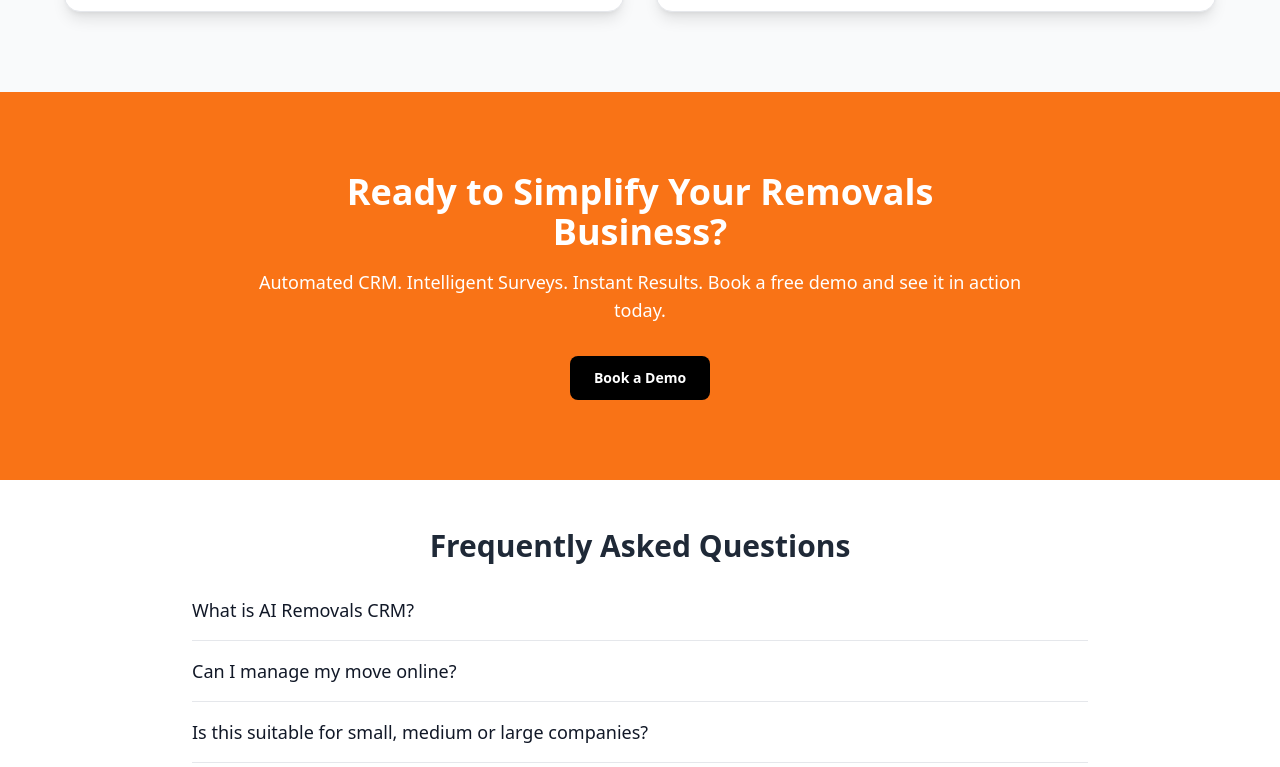
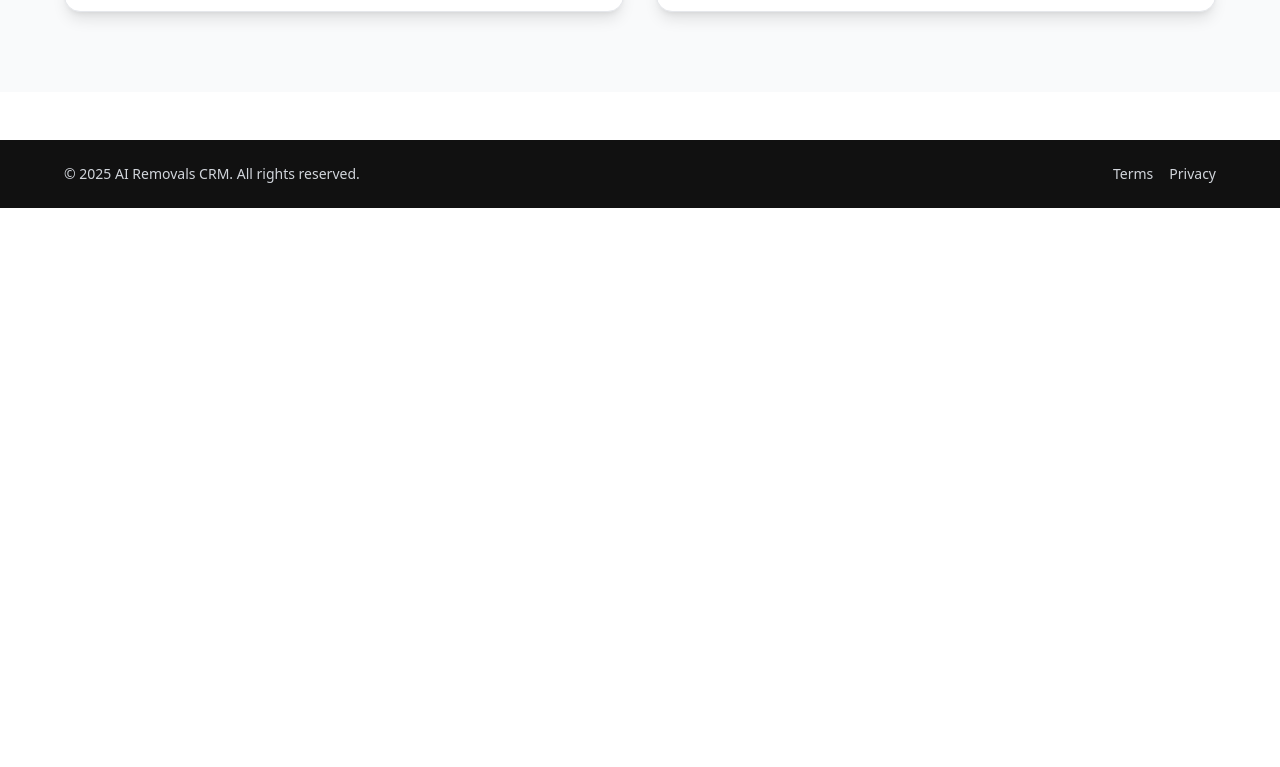
Before and after one commit to Gullmegler/mitt-prosjekt, a React (Create React App) app: page / in a window 1280 px wide. Shown: the part 1653-2420 px from the top of the page. After the commit the page ends 1861 px from the top, so only its background shows below. Built offline with nearby package versions, Linux system fonts and the light colour scheme.

Commit message:
Update App.js

```diff
--- a/src/App.js
+++ b/src/App.js
@@ -1,23 +1,29 @@
-import React from "react";
-import Navbar from "./components/Navbar";
-import Hero from "./components/Hero";
-import Benefits from "./components/Benefits";
-import Prices from "./components/Prices";
-import CallToAction from "./components/CallToAction";
-import FAQSection from "./components/FAQSection";
-import Footer from "./components/Footer";
+import React from 'react';
+import { BrowserRouter as Router, Route, Switch } from 'react-router-dom';
+import Navbar from './components/Navbar';
+import SignIn from './components/SignIn';
+import SignUp from './components/SignUp';  // Import SignUp component
+import Hero from './components/Hero';
+import Benefits from './components/Benefits';
+import Prices from './components/Prices';
+import Footer from './components/Footer';
 
 function App() {
   return (
+    <Router>
       <div className="font-sans">
         <Navbar />
+        <Switch>
+          <Route path="/signin" component={SignIn} />
+          <Route path="/signup" component={SignUp} />  {/* Add route for SignUp */}
+          {/* Add other routes here */}
+        </Switch>
         <Hero />
         <Benefits />
         <Prices />
-      <CallToAction />
-      <FAQSection />
         <Footer />
       </div>
+    </Router>
   );
 }
 
```
Lines whose indentation alone changed are shown as unchanged.
